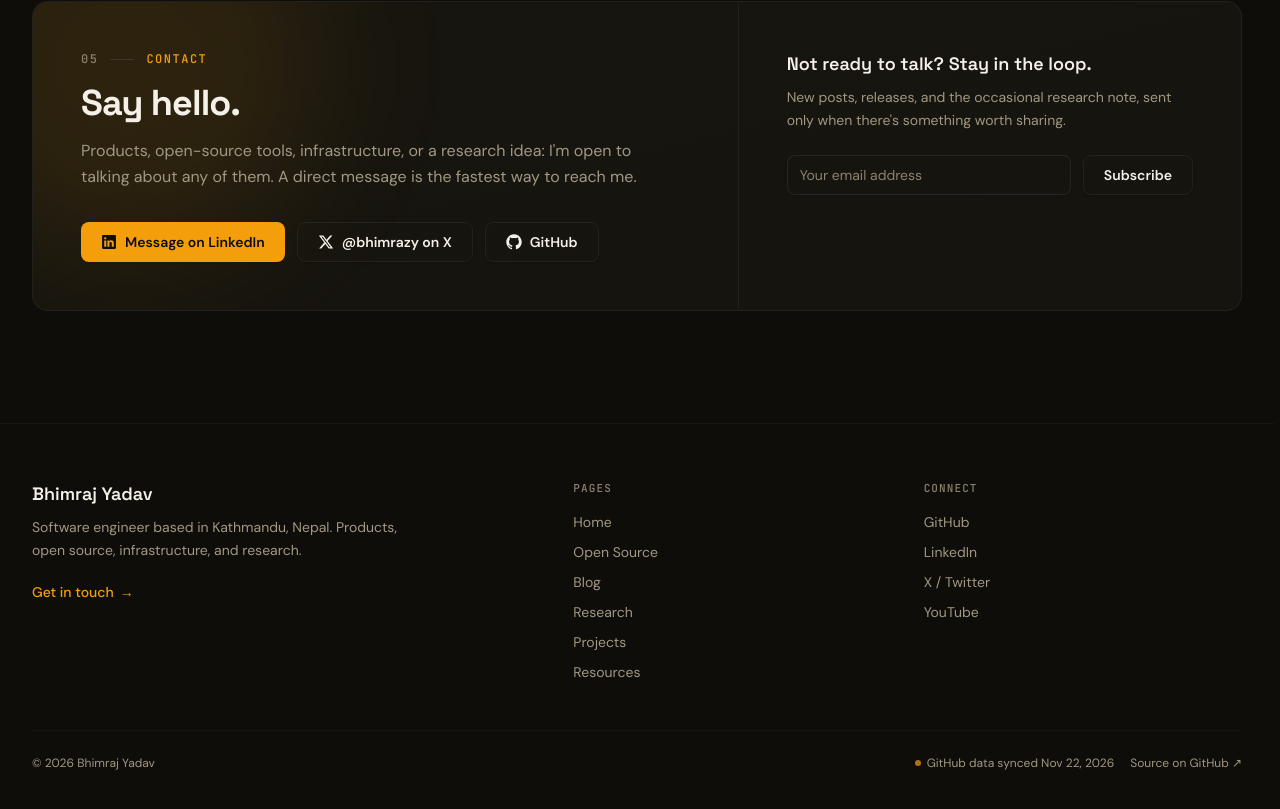
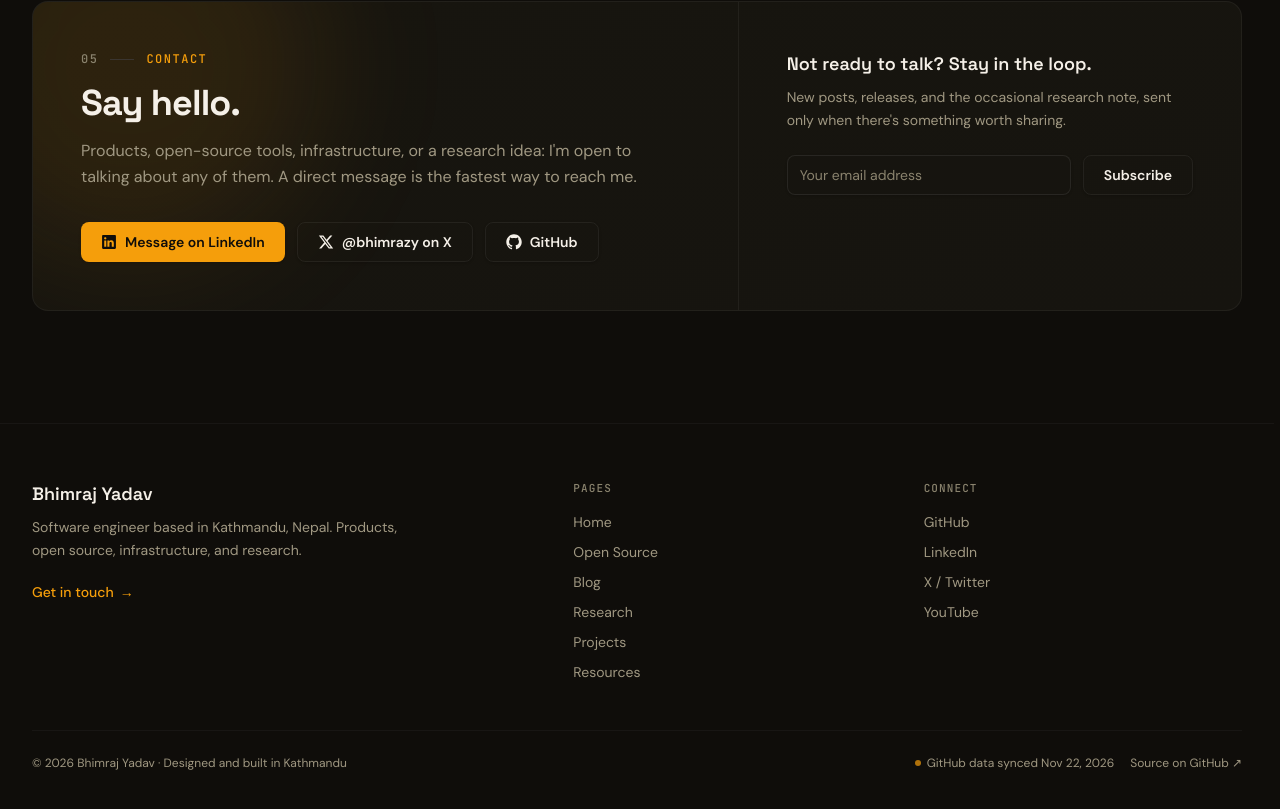
Before and after one commit to bhimrazy/bhimraj.com.np, a Next.js app in the folder apps/web/: page /oss in a window 1280 px wide. Shown: the part 3977-4786 px from the top of the page. Built offline with nearby package versions, Linux system fonts and the light colour scheme.

Commit message:
feat(footer): designed and built in Kathmandu credit

```diff
--- a/apps/web/src/components/footer.tsx
+++ b/apps/web/src/components/footer.tsx
@@ -84,7 +84,7 @@ export default async function Footer() {
         </div>
 
         <div className="mt-12 flex flex-col gap-3 border-site-border/60 border-t pt-6 text-site-text-secondary text-xs sm:flex-row sm:items-center sm:justify-between dark:border-white/4">
-          <span>© {year} Bhimraj Yadav</span>
+          <span>© {year} Bhimraj Yadav · Designed and built in Kathmandu</span>
           <div className="flex flex-wrap items-center gap-x-4 gap-y-2">
             <span className="inline-flex items-center gap-1.5">
               <span
```
